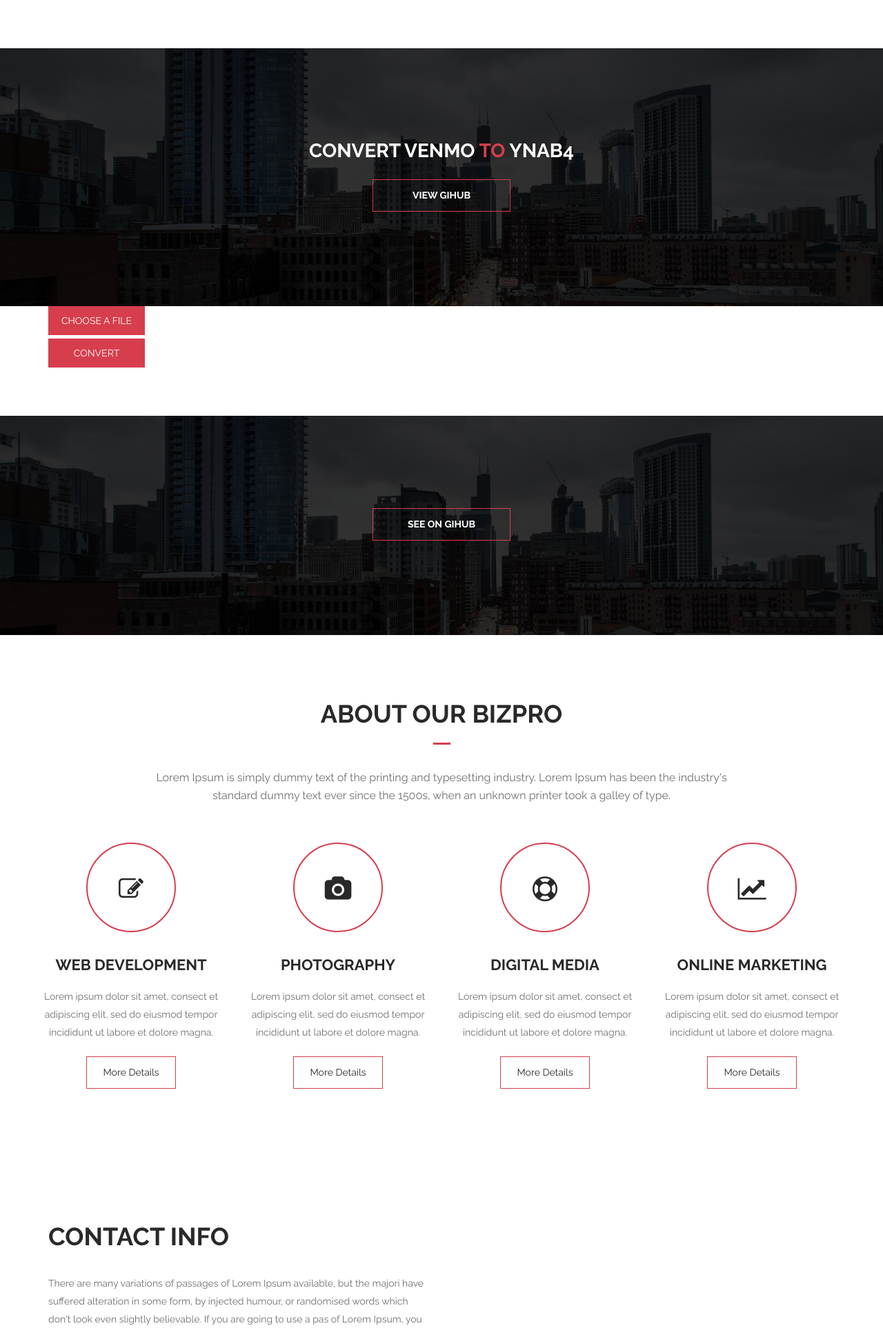
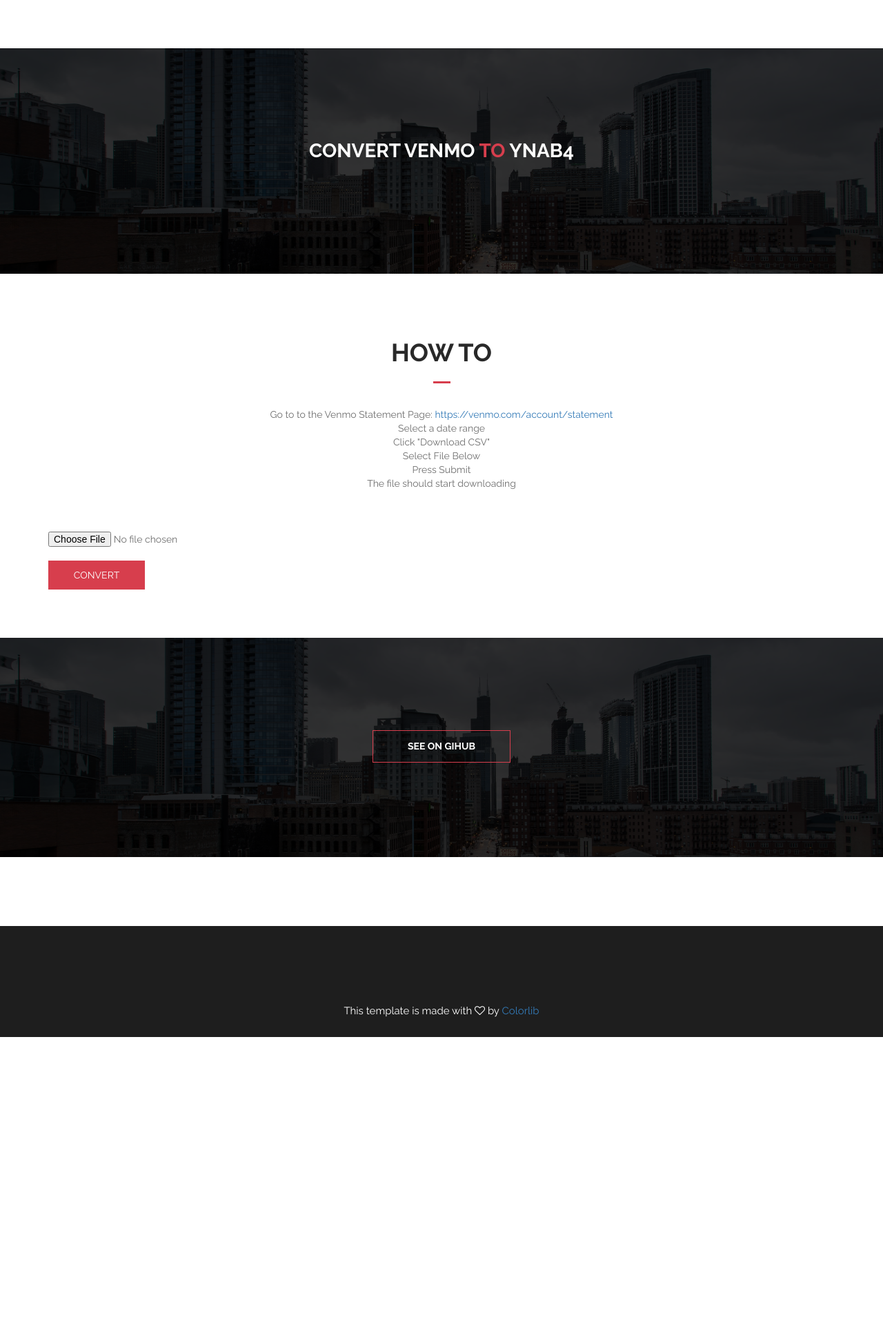
Before and after one commit to jacobhaynes/VenmoToYnab4, a Django app: page / in a window 1280 px wide. Shown: the top 1926 px of the page at 69% size. After the commit the page ends 1504 px from the top, so only its background shows below. Run offline with Django 3.2, Linux system fonts and the light colour scheme; some libraries are stand-ins or nearby versions.

Commit message:
more index.html updates

```diff
--- a/convert_csv/templates/index.html
+++ b/convert_csv/templates/index.html
@@ -44,10 +44,32 @@
 			<div class="page-middle-banner">
 				<div class="opacity">
 					<h3>Convert Venmo <span class="p-color">to</span> YNAB4</h3>
-					<a href="#" class="hvr-bounce-to-right">View Gihub</a>
 				</div> <!-- /.opacity -->
 			</div> <!-- /.page-middle-banner -->
 
+	        <!--
+			=====================================================
+				About us Section
+			=====================================================
+			-->
+			<section id="about-us">
+					<div class="container">
+						<div class="theme-title">
+							<h2>HOW TO</h2>
+							<p>
+								<ul>
+									<li>Go to to the Venmo Statement Page: <a href="https://venmo.com/account/statement">https://venmo.com/account/statement</a></li>
+									<li>Select a date range</li>
+									<li>Click "Download CSV"</li>
+									<li>Select File Below</li>
+									<li>Press Submit</li>
+									<li>The file should start downloading</li>
+								</ul>
+							</p>
+						</div> <!-- /.theme-title -->
+
+					</div> <!-- /.container -->
+				</section> <!-- /#about-us -->
 			<!--
 			=====================================================
 				File Convert
@@ -59,10 +81,13 @@
 						<div class="send-message">
 							<form action="{% url "convert" %}" method="post" enctype="multipart/form-data">
 								{% csrf_token %}
-								<div class="upload-btn-wrapper">
+								{{ form.docfile }}
+								<br>
+								<!--TODO: Can we make the choose a file button look better?
+									<div class="upload-btn-wrapper">
 									{{ form.docfile }}
 									<button class="tran3s p-color-bg">Choose a File</button>
-								</div>
+								</div>-->
 								<button class="tran3s p-color-bg">Convert</button>
 								<style>
 									.upload-btn-wrapper {
@@ -109,160 +134,9 @@
 				</div> <!-- /.opacity -->
 			</div> <!-- /.page-middle-banner -->
 
-	        <!--
-			=====================================================
-				About us Section
-			=====================================================
-			-->
-			<section id="about-us">
-				<div class="container">
-					<div class="theme-title">
-						<h2>ABOUT OUR BIZPRO</h2>
-						<p>Lorem Ipsum is simply dummy text of the printing and typesetting industry. Lorem Ipsum has been the industry's standard dummy text ever since the 1500s, when an unknown printer took a galley of type.</p>
-					</div> <!-- /.theme-title -->
-
-					<div class="row">
-						<div class="col-lg-3 col-md-3 col-sm-6">
-							<div class="single-about-content">
-								<div class="icon round-border tran3s">
-									<i class="fa fa-pencil-square-o" aria-hidden="true"></i>
-								</div>
-								<h5><a href="#" class="tran3s">Web Development</a></h5>
-								<p>Lorem ipsum dolor sit amet, consect et adipiscing elit, sed do eiusmod tempor incididunt ut labore et dolore magna.</p>
-								<a href="#" class="more tran3s hvr-bounce-to-right">More Details</a>
-							</div> <!-- /.single-about-content -->
-						</div> <!-- /.col -->
-
-						<div class="col-lg-3 col-md-3 col-sm-6">
-							<div class="single-about-content">
-								<div class="icon round-border tran3s">
-									<i class="fa fa-camera" aria-hidden="true"></i>
-								</div>
-								<h5><a href="#" class="tran3s">PHOTOGRAPHY</a></h5>
-								<p>Lorem ipsum dolor sit amet, consect et adipiscing elit, sed do eiusmod tempor incididunt ut labore et dolore magna.</p>
-								<a href="#" class="more tran3s hvr-bounce-to-right">More Details</a>
-							</div> <!-- /.single-about-content -->
-						</div> <!-- /.col -->
-
-						<div class="col-lg-3 col-md-3 col-sm-6">
-							<div class="single-about-content">
-								<div class="icon round-border tran3s">
-									<i class="fa fa-life-ring" aria-hidden="true"></i>
-								</div>
-								<h5><a href="#" class="tran3s">Digital Media</a></h5>
-								<p>Lorem ipsum dolor sit amet, consect et adipiscing elit, sed do eiusmod tempor incididunt ut labore et dolore magna.</p>
-								<a href="#" class="more tran3s hvr-bounce-to-right">More Details</a>
-							</div> <!-- /.single-about-content -->
-						</div> <!-- /.col -->
-
-						<div class="col-lg-3 col-md-3 col-sm-6">
-							<div class="single-about-content">
-								<div class="icon round-border tran3s">
-									<i class="fa fa-line-chart" aria-hidden="true"></i>
-								</div>
-								<h5><a href="#" class="tran3s">Online Marketing</a></h5>
-								<p>Lorem ipsum dolor sit amet, consect et adipiscing elit, sed do eiusmod tempor incididunt ut labore et dolore magna.</p>
-								<a href="#" class="more tran3s hvr-bounce-to-right">More Details</a>
-							</div> <!-- /.single-about-content -->
-						</div> <!-- /.col -->
-					</div> <!-- /.row -->
-				</div> <!-- /.container -->
-			</section> <!-- /#about-us -->
 
 
 
-
-
-			<!--
-			=====================================================
-				Contact Section
-			=====================================================
-			-->
-			<div id="contact-section">
-				<div class="container">
-					<div class="clear-fix contact-address-content">
-						<div class="col-lg-6 col-md-6 col-sm-12 col-xs-12">
-							<div>
-								<h2>Contact Info</h2>
-								<p>There are many variations of passages of Lorem Ipsum available, but the majori have suffered alteration in some form, by injected humour, or randomised words which don't look even slightly believable. If you are going to use a pas of Lorem Ipsum, you need to be sure there isn't anything embarrassing hidden in the middle of text. <br><br>
-								Lorem ipsum dolor sit amet, consectetur adipiscing elit, sed do eiusmod tempor ididunt ut labore et dolore magna aliqua.</p>
-
-								<ul>
-									<li>
-										<div class="icon tran3s round-border p-color-bg"><i class="fa fa-map-marker" aria-hidden="true"></i></div>
-										<h6>Address</h6>
-										<p>Freedom Way, Jersey City, NJ 07305, USA</p>
-									</li>
-									<li>
-										<div class="icon tran3s round-border p-color-bg"><i class="fa fa-phone" aria-hidden="true"></i></div>
-										<h6>Phone</h6>
-										<p>+88 01911854378</p>
-									</li>
-									<li>
-										<div class="icon tran3s round-border p-color-bg"><i class="fa fa-envelope-o" aria-hidden="true"></i></div>
-										<h6>Email</h6>
-										<p>backpiper.com@gmail.com</p>
-									</li>
-								</ul>
-							</div> <!-- /.left-side -->
-						</div> <!-- /.col- -->
-					</div> <!-- /.contact-address-content -->
-
-
-
-					<!-- Contact Form -->
-					<div class="send-message">
-						<h2>Send Message</h2>
-
-						<form action="inc/sendemail.php" class="form-validation" autocomplete="off" method="post">
-							<div class="row">
-								<div class="col-lg-4 col-md-4 col-sm-6 col-xs-12">
-									<div class="single-input">
-										<input type="text" placeholder="First Name*" name="Fname">
-									</div> <!-- /.single-input -->
-								</div>
-								<div class="col-lg-4 col-md-4 col-sm-6 col-xs-12">
-									<div class="single-input">
-										<input type="text" placeholder="Last Name*" name="Lname">
-									</div> <!-- /.single-input -->
-								</div>
-								<div class="col-lg-4 col-md-4 col-sm-12 col-xs-12">
-									<div class="single-input">
-										<input type="email" placeholder="Your Email*" name="email">
-									</div> <!-- /.single-input -->
-								</div>
-							</div> <!-- /.row -->
-							<div class="single-input">
-								<input type="text" placeholder="Subject" name="sub">
-							</div> <!-- /.single-input -->
-							<textarea placeholder="Write Message" name="message"></textarea>
-
-
-							<button class="tran3s p-color-bg">Send Message</button>
-						</form>
-
-
-						<!-- Contact Form Validation Markup -->
-						<!-- Contact alert -->
-						<div class="alert-wrapper" id="alert-success">
-							<div id="success">
-								<button class="closeAlert"><i class="fa fa-times" aria-hidden="true"></i></button>
-								<div class="wrapper">
-					               	<p>Your message was sent successfully.</p>
-					             </div>
-					        </div>
-					    </div> <!-- End of .alert_wrapper -->
-					    <div class="alert-wrapper" id="alert-error">
-					        <div id="error">
-					           	<button class="closeAlert"><i class="fa fa-times" aria-hidden="true"></i></button>
-					           	<div class="wrapper">
-					               	<p>Sorry!Something Went Wrong.</p>
-					            </div>
-					        </div>
-					    </div> <!-- End of .alert_wrapper -->
-					</div> <!-- /.send-message -->
-				</div> <!-- /.container -->
-			</div> <!-- /#contact-section -->
 
 
 
@@ -273,9 +147,9 @@
 			-->
 			<footer>
 				<div class="container">
-					<a href="index.html" class="logo"><img src="{% static 'images/logo/logo.png' %}" alt="Logo"></a>
+					<!--<a href="index.html" class="logo"><img src="{% static 'images/logo/logo.png' %}" alt="Logo"></a>-->
 
-					<ul>
+					<!---x<ul>
 						<li><a href="#" class="tran3s round-border"><i class="fa fa-facebook" aria-hidden="true"></i></a></li>
 						<li><a href="#" class="tran3s round-border"><i class="fa fa-twitter" aria-hidden="true"></i></a></li>
 						<li><a href="#" class="tran3s round-border"><i class="fa fa-pinterest" aria-hidden="true"></i></a></li>
@@ -284,8 +158,8 @@
 						<li><a href="#" class="tran3s round-border"><i class="fa fa-flickr" aria-hidden="true"></i></a></li>
 						<li><a href="#" class="tran3s round-border"><i class="fa fa-dribbble" aria-hidden="true"></i></a></li>
 						<li><a href="#" class="tran3s round-border"><i class="fa fa-rss" aria-hidden="true"></i></a></li>
-					</ul>
-					<p>Copyright @2018 All rights reserved | This template is made with <i class="fa fa-heart-o" aria-hidden="true"></i> by <a href="https://colorlib.com" target="_blank">Colorlib</a></p>
+					</ul>--->
+					<p> This template is made with <i class="fa fa-heart-o" aria-hidden="true"></i> by <a href="https://colorlib.com" target="_blank">Colorlib</a></p>
 				</div>
 			</footer>
 
```
